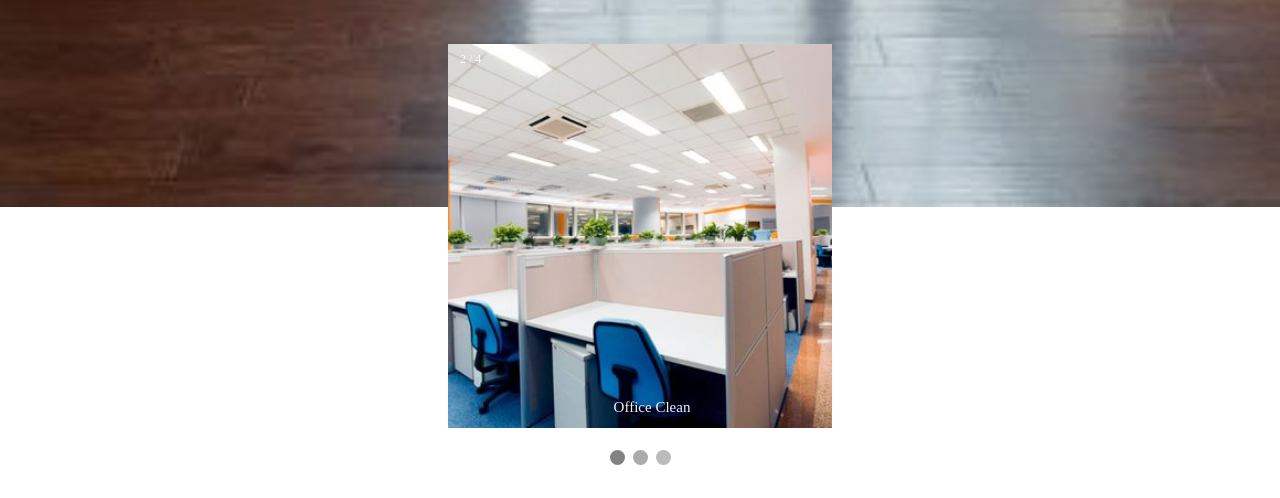
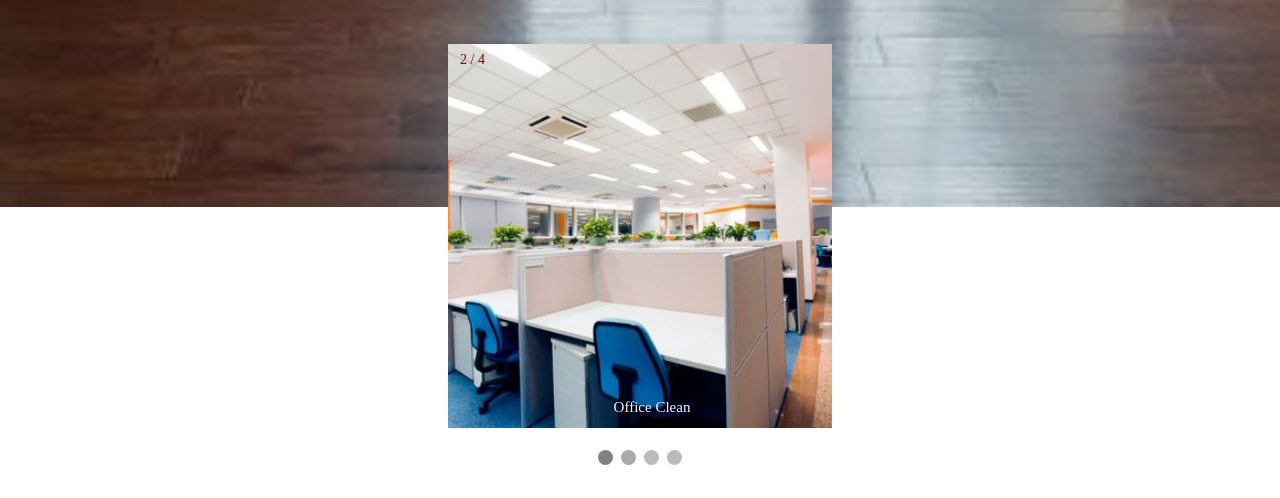
Before and after one commit to arikuhl1999/personal-site, a plain HTML site: page services-we-offer.html in a window 1280 px wide. Shown: the part 445-943 px from the top of the page. Drawn offline with Linux system fonts and the light colour scheme.

Commit message:
updated the css and add the dots to website

```diff
--- a/services-we-offer.html
+++ b/services-we-offer.html
@@ -58,6 +58,7 @@
             <span class="dot" onclick="currentSlide(1)"></span>
             <span class="dot" onclick="currentSlide(2)"></span>
             <span class="dot" onclick="currentSlide(3)"></span>
+            <span class="dot" onclick="currentSlide(4)"></span>
         </div>
         <section class="paragraph">
             <p>Kuhlmann Cleaning Service offers a wide range of services to meet our customer's needs.<br>
--- a/style-services/service.css
+++ b/style-services/service.css
@@ -119,8 +119,8 @@ h4{
 
 /* Number text (1/3 etc) */
 .numbertext {
-  color: #fcfcfc;
-  font-size: 12px;
+  color: #780E0E;
+  font-size: 14px;
   padding: 8px 12px;
   position: absolute;
   top: 0;
```
